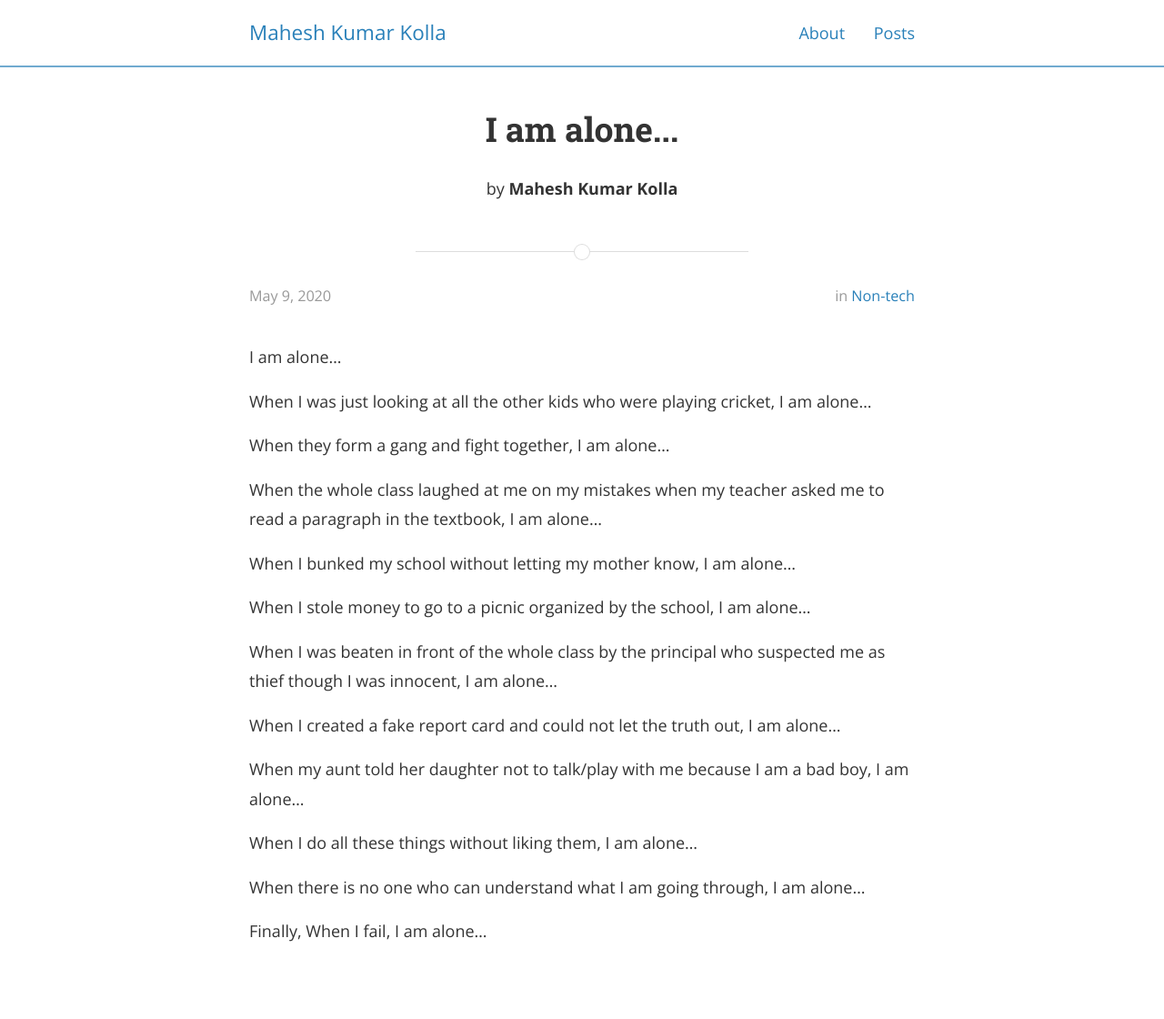
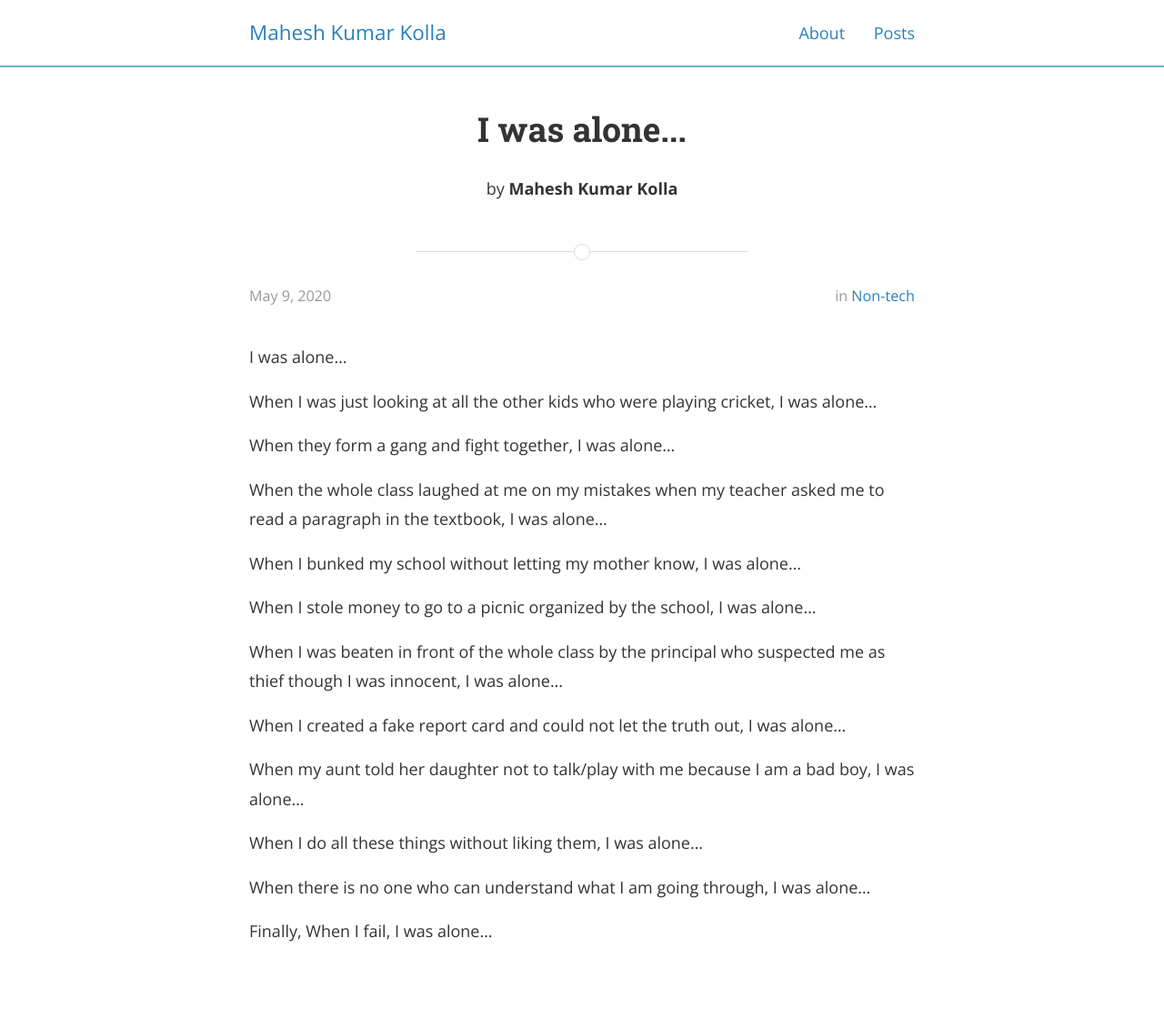
Before and after one commit to maheshkkolla/maheshkkolla.github.io, a Jekyll site: the page built from _posts/2020-05-09-i-am-alone.markdown, in a window 1280 px wide. Shown: the top 1120 px of the page at 91% size. Built offline with Jekyll 4.4.1, drawn with Linux system fonts in a browser that asks for light colours; nearby versions of some CDN libraries; comment, search, counter and statistics services are not loaded.

Commit message:
Change from 'I am alone' to 'I was alone'

```diff
--- a/_posts/2020-05-09-i-am-alone.markdown
+++ b/_posts/2020-05-09-i-am-alone.markdown
@@ -1,35 +1,35 @@
 ---
 layout: post
-title:  "I am alone..."
+title:  "I was alone..."
 date:   2020-05-09
 author: Mahesh Kumar Kolla
 categories: non-tech
 tags:	school childhood
 ---
 
-I am alone...
+I was alone...
 
-When I was just looking at all the other kids who were playing cricket, I am alone...
+When I was just looking at all the other kids who were playing cricket, I was alone...
 
-When they form a gang and fight together, I am alone...
+When they form a gang and fight together, I was alone...
 
-When the whole class laughed at me on my mistakes when my teacher asked me to read a paragraph in the textbook, I am alone...
+When the whole class laughed at me on my mistakes when my teacher asked me to read a paragraph in the textbook, I was alone...
 
-When I bunked my school without letting my mother know, I am alone...
+When I bunked my school without letting my mother know, I was alone...
 
-When I stole money to go to a picnic organized by the school, I am alone...
+When I stole money to go to a picnic organized by the school, I was alone...
 
-When I was beaten in front of the whole class by the principal who suspected me as thief though I was innocent, I am alone...
+When I was beaten in front of the whole class by the principal who suspected me as thief though I was innocent, I was alone...
 
-When I created a fake report card and could not let the truth out, I am alone...
+When I created a fake report card and could not let the truth out, I was alone...
 
-When my aunt told her daughter not to talk/play with me because I am a bad boy, I am alone...
+When my aunt told her daughter not to talk/play with me because I am a bad boy, I was alone...
 
-When I do all these things without liking them, I am alone...
+When I do all these things without liking them, I was alone...
 
-When there is no one who can understand what I am going through, I am alone...
+When there is no one who can understand what I am going through, I was alone...
 
-Finally, When I fail, I am alone...
+Finally, When I fail, I was alone...
 
 <br/>
 <br/>
```
Also changed, not shown: about.md (+1 -1 lines).
